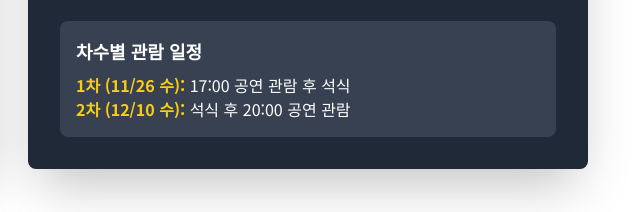
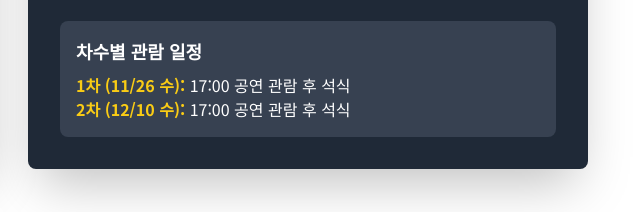
Before and after one commit to Indadady/Pre-departure_presentation_materials, a plain HTML site: page index.html in a window 1280 px wide. Shown: the part 1179-1391 px from the top of the page, 628-1268 px from the left. Drawn offline with nearby package versions, Linux system fonts and the light colour scheme.

Commit message:
Update index.html

```diff
--- a/index.html
+++ b/index.html
@@ -85,7 +85,7 @@
                         <div class="bg-gray-700 p-4 rounded-lg mt-auto">
                             <h4 class="font-bold text-lg mb-2">차수별 관람 일정</h4>
                             <p><strong class="text-yellow-400">1차 (11/26 수):</strong> 17:00 공연 관람 후 석식</p>
-                            <p><strong class="text-yellow-400">2차 (12/10 수):</strong> 석식 후 20:00 공연 관람</p>
+                            <p><strong class="text-yellow-400">2차 (12/10 수):</strong> 17:00 공연 관람 후 석식</p>
                         </div>
                     </div>
                 </div>
```
